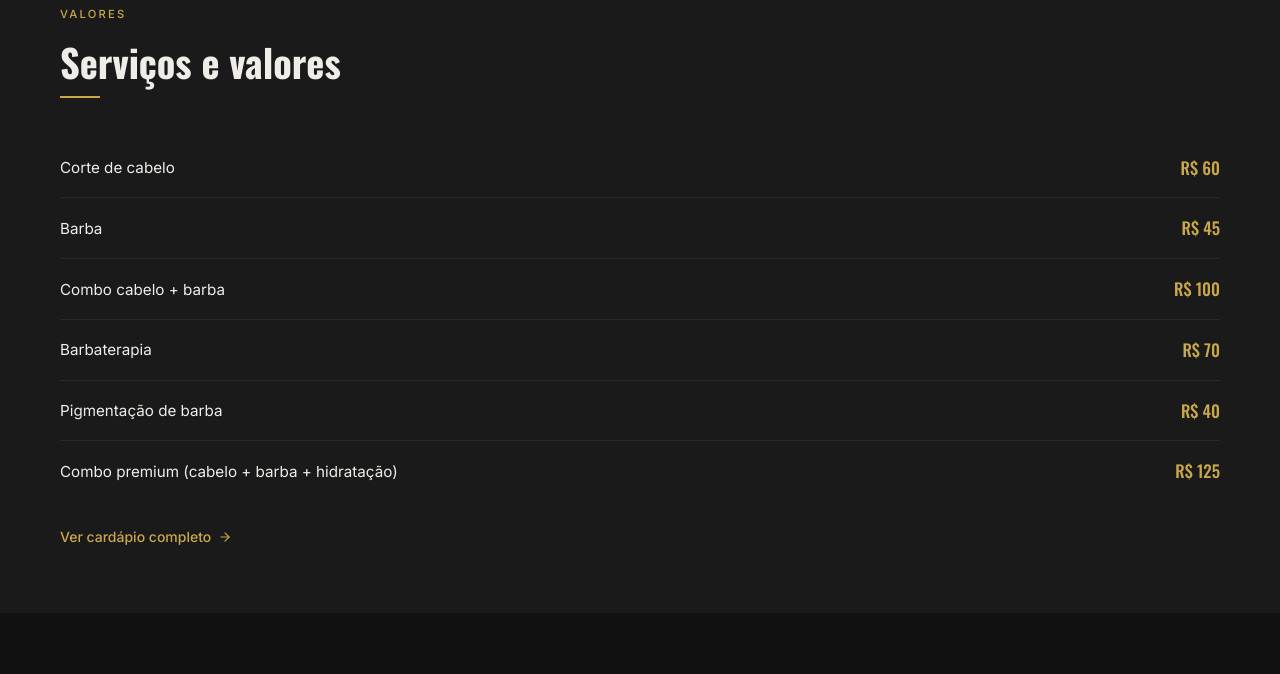
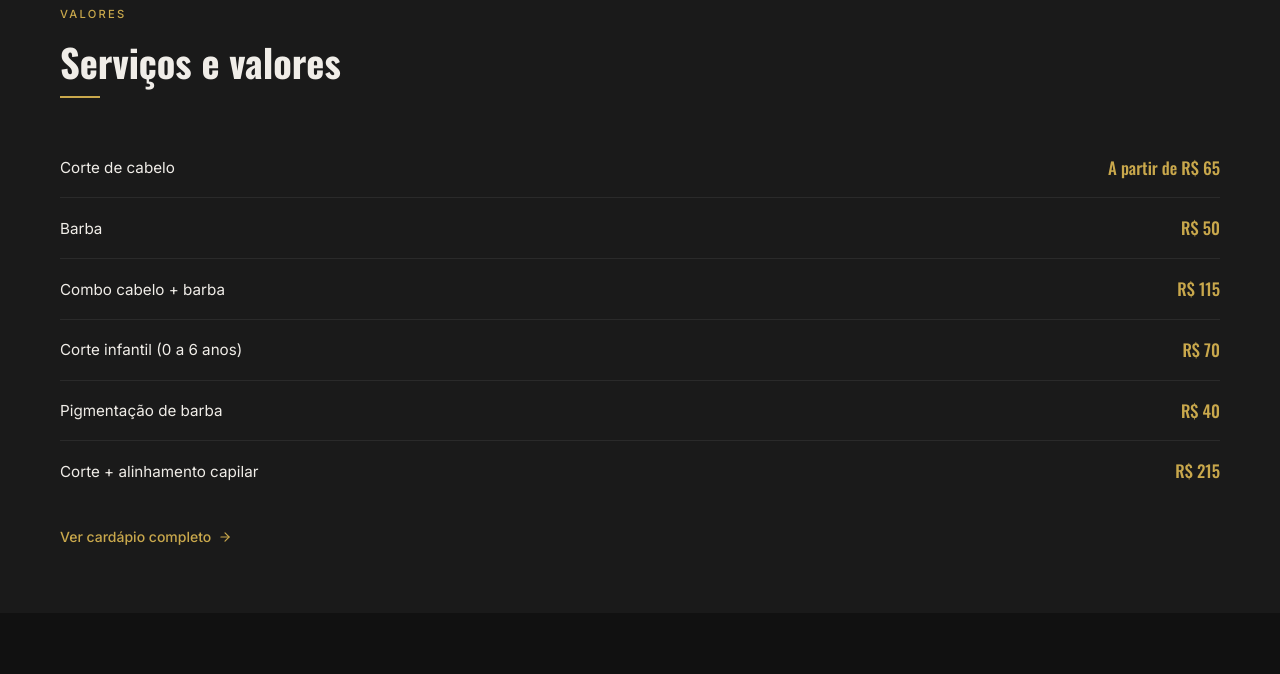
Before and after one commit to Bravo-Holding/san-pedro-barbearia, a plain HTML site: page index.html in a window 1280 px wide. Shown: the part 2780-3454 px from the top of the page. Drawn offline with nearby package versions, Linux system fonts and the light colour scheme.

Commit message:
feat: atualiza preços dos serviços conforme AppBarber
Co-Authored-By: Claude Opus 4.8 (1M context) <noreply@anthropic.com>

```diff
--- a/index.html
+++ b/index.html
@@ -692,12 +692,12 @@
           </tr>
         </thead>
         <tbody>
-          <tr class="fade-in"><td>Corte de cabelo</td><td>R$ 60</td></tr>
-          <tr class="fade-in"><td>Barba</td><td>R$ 45</td></tr>
-          <tr class="fade-in"><td>Combo cabelo + barba</td><td>R$ 100</td></tr>
-          <tr class="fade-in"><td>Barbaterapia</td><td>R$ 70</td></tr>
+          <tr class="fade-in"><td>Corte de cabelo</td><td>A partir de R$ 65</td></tr>
+          <tr class="fade-in"><td>Barba</td><td>R$ 50</td></tr>
+          <tr class="fade-in"><td>Combo cabelo + barba</td><td>R$ 115</td></tr>
+          <tr class="fade-in"><td>Corte infantil (0 a 6 anos)</td><td>R$ 70</td></tr>
           <tr class="fade-in"><td>Pigmentação de barba</td><td>R$ 40</td></tr>
-          <tr class="fade-in"><td>Combo premium (cabelo + barba + hidratação)</td><td>R$ 125</td></tr>
+          <tr class="fade-in"><td>Corte + alinhamento capilar</td><td>R$ 215</td></tr>
         </tbody>
       </table>
 
```
Also changed, not shown: 1 other file.
